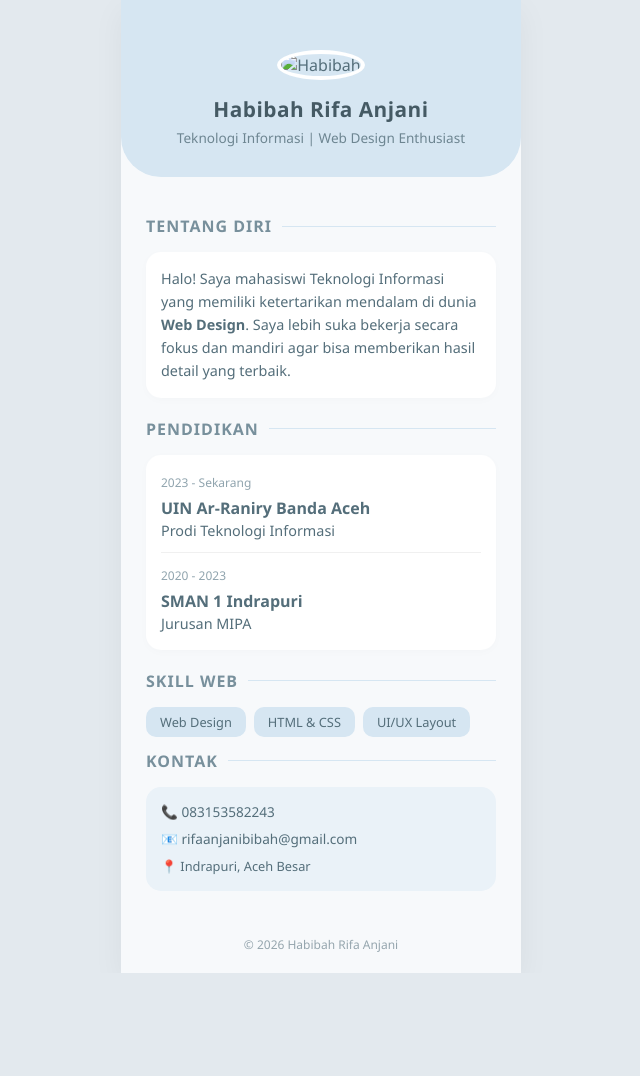
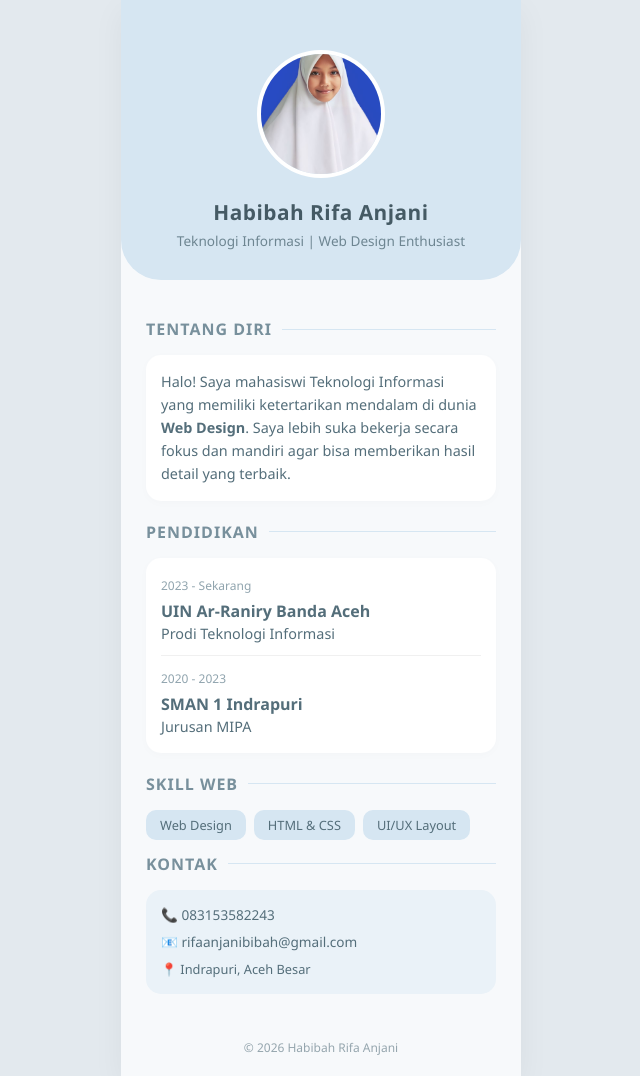
Before and after one commit to 230705030-TI/cv-habibah-rifa-anjani, a plain HTML site: page index.html in a window 1280 px wide. Shown: the whole page, without its empty margins (319-959 px from the left). Before the commit the page ends 973 px from the top, so only its background shows below. Drawn offline with Linux system fonts and the light colour scheme.

Commit message:
index.html

```diff
--- a/index.html
+++ b/index.html
@@ -141,7 +141,7 @@
   <body>
     <div class="mobile-view">
       <header>
-        <img src="foto.jpg" alt="Habibah" class="profile-img" />
+        <img src="foto.jpeg" alt="Habibah" class="profile-img" />
         <h1>Habibah Rifa Anjani</h1>
         <div class="tagline">Teknologi Informasi | Web Design Enthusiast</div>
       </header>
```
